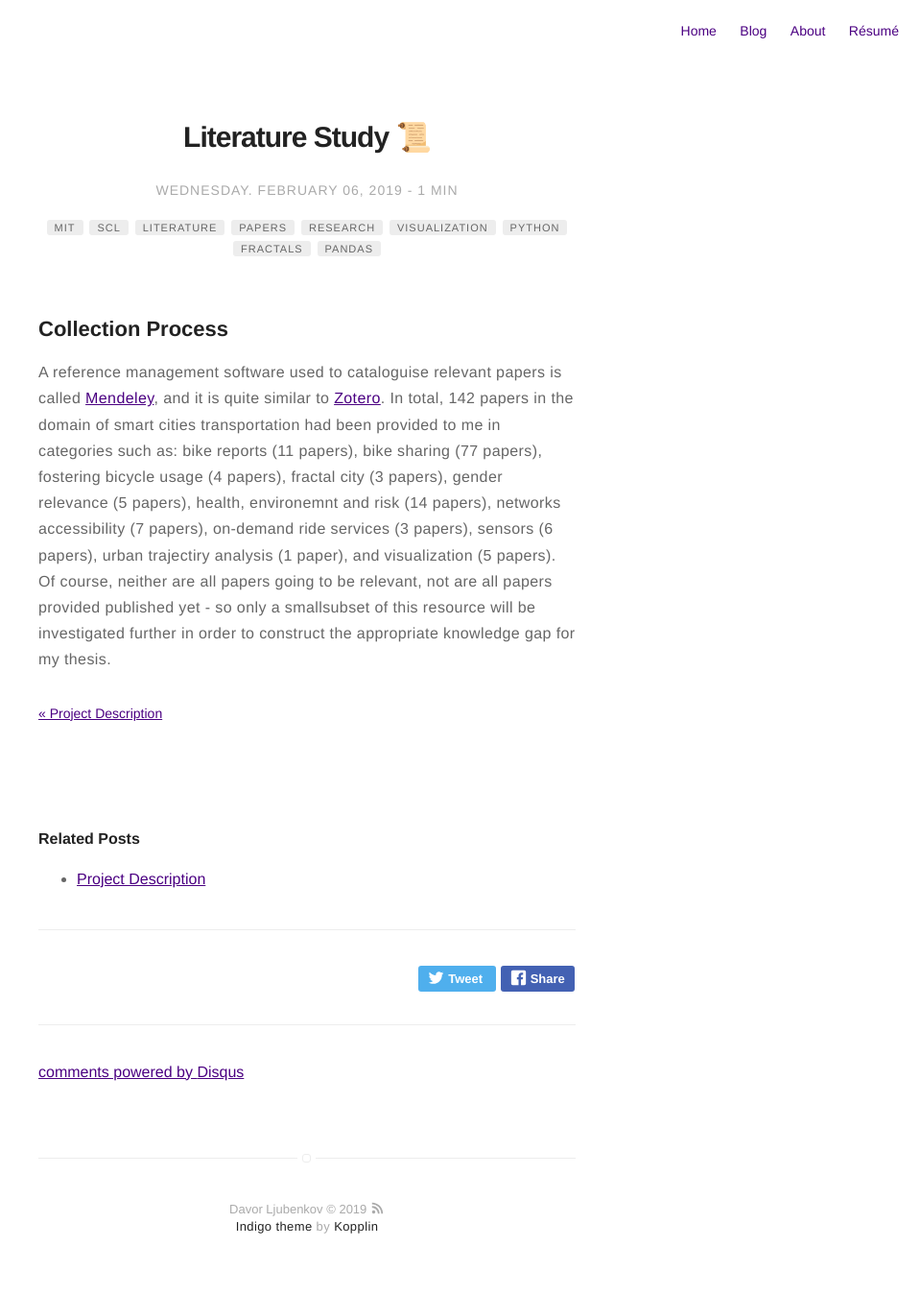
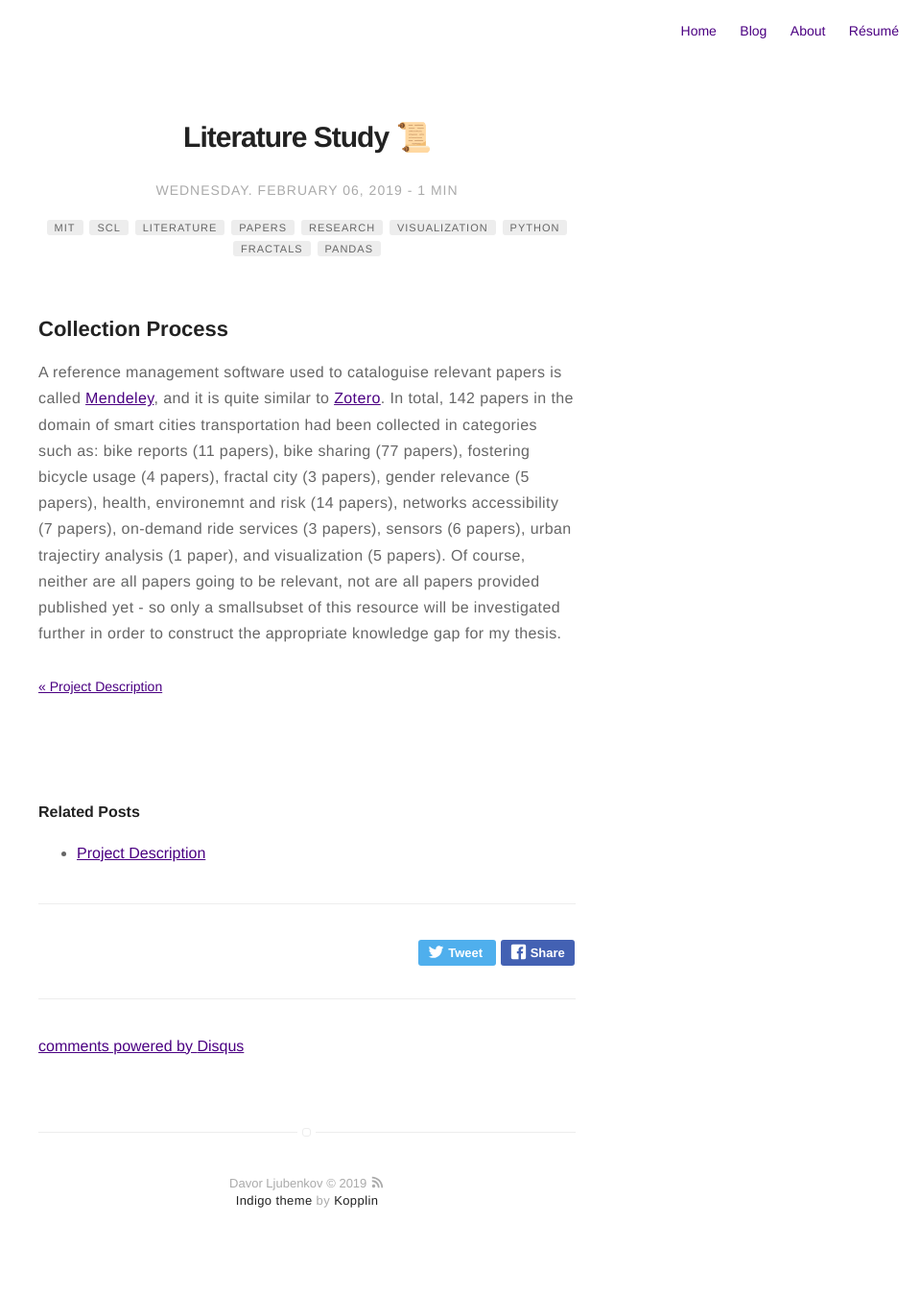
Before and after one commit to dljubenk/dljubenk.github.io, a Jekyll site: the page built from _posts/2019-02-06-literature-study.markdown, in a window 1280 px wide. Shown: the whole page at 96% size, without its empty margins (320-1280 px from the left). Built offline with Jekyll 4.4.1, drawn with Linux system fonts in a browser that asks for light colours; emoji names are drawn with the system emoji font; comment, search, counter and statistics services are not loaded; after the commit the page ends 1322 px from its top, so only the background shows below that.

Commit message:
Update 2019-02-06-literature-study.markdown

```diff
--- a/_posts/2019-02-06-literature-study.markdown
+++ b/_posts/2019-02-06-literature-study.markdown
@@ -24,4 +24,4 @@ jemoji: '<img class="emoji" title=":scroll:" alt=":scroll:" src="https://assets.
 ## Collection Process
 
 A reference management software used to cataloguise relevant papers is called [Mendeley](https://www.mendeley.com/newsfeed), and it is quite similar to [Zotero](https://www.zotero.org/).
-In total, 142 papers in the domain of smart cities transportation had been provided to me in categories such as: bike reports (11 papers), bike sharing (77 papers), fostering bicycle usage (4 papers), fractal city (3 papers), gender relevance (5 papers), health, environemnt and risk (14 papers), networks accessibility (7 papers), on-demand ride services (3 papers), sensors (6 papers), urban trajectiry analysis (1 paper), and visualization (5 papers). Of course, neither are all papers going to be relevant, not are all papers provided published yet - so only a smallsubset of this resource will be investigated further in order to construct the appropriate knowledge gap for my thesis.
+In total, 142 papers in the domain of smart cities transportation had been collected in categories such as: bike reports (11 papers), bike sharing (77 papers), fostering bicycle usage (4 papers), fractal city (3 papers), gender relevance (5 papers), health, environemnt and risk (14 papers), networks accessibility (7 papers), on-demand ride services (3 papers), sensors (6 papers), urban trajectiry analysis (1 paper), and visualization (5 papers). Of course, neither are all papers going to be relevant, not are all papers provided published yet - so only a smallsubset of this resource will be investigated further in order to construct the appropriate knowledge gap for my thesis.
```
